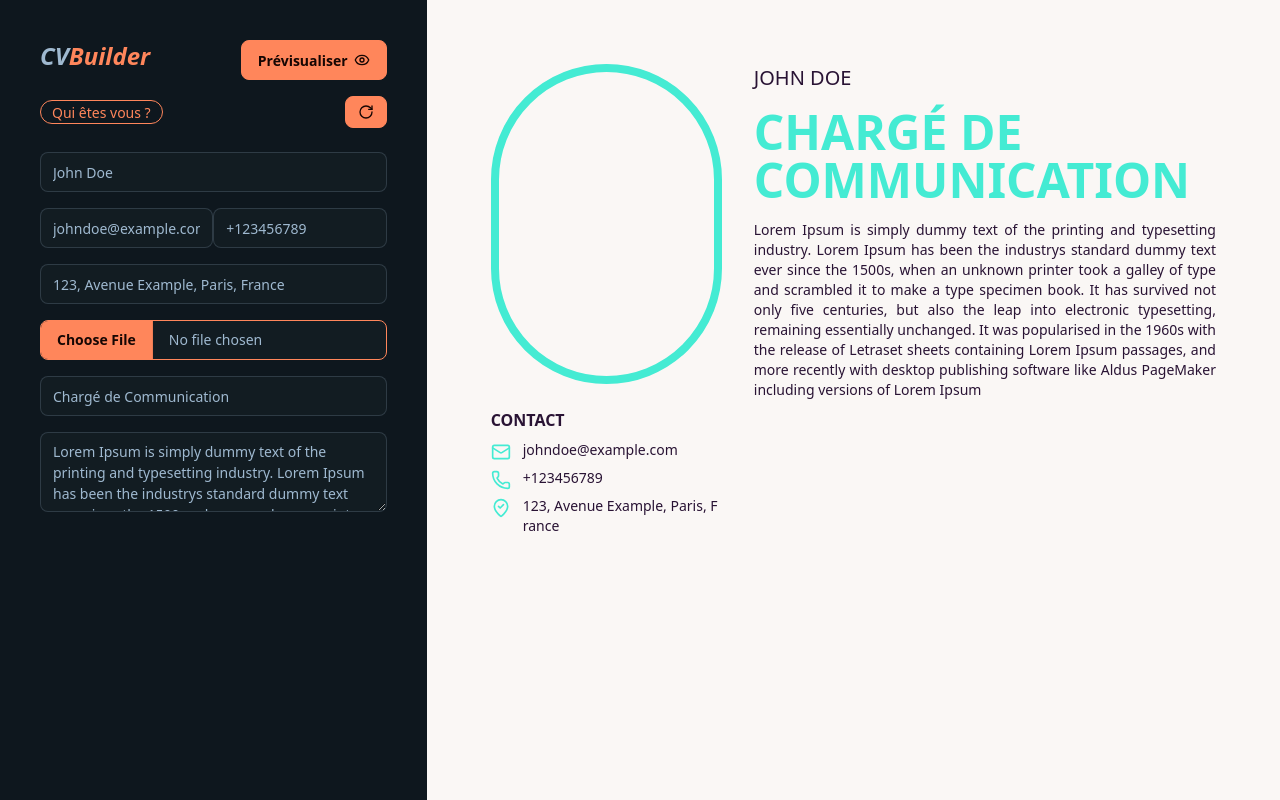
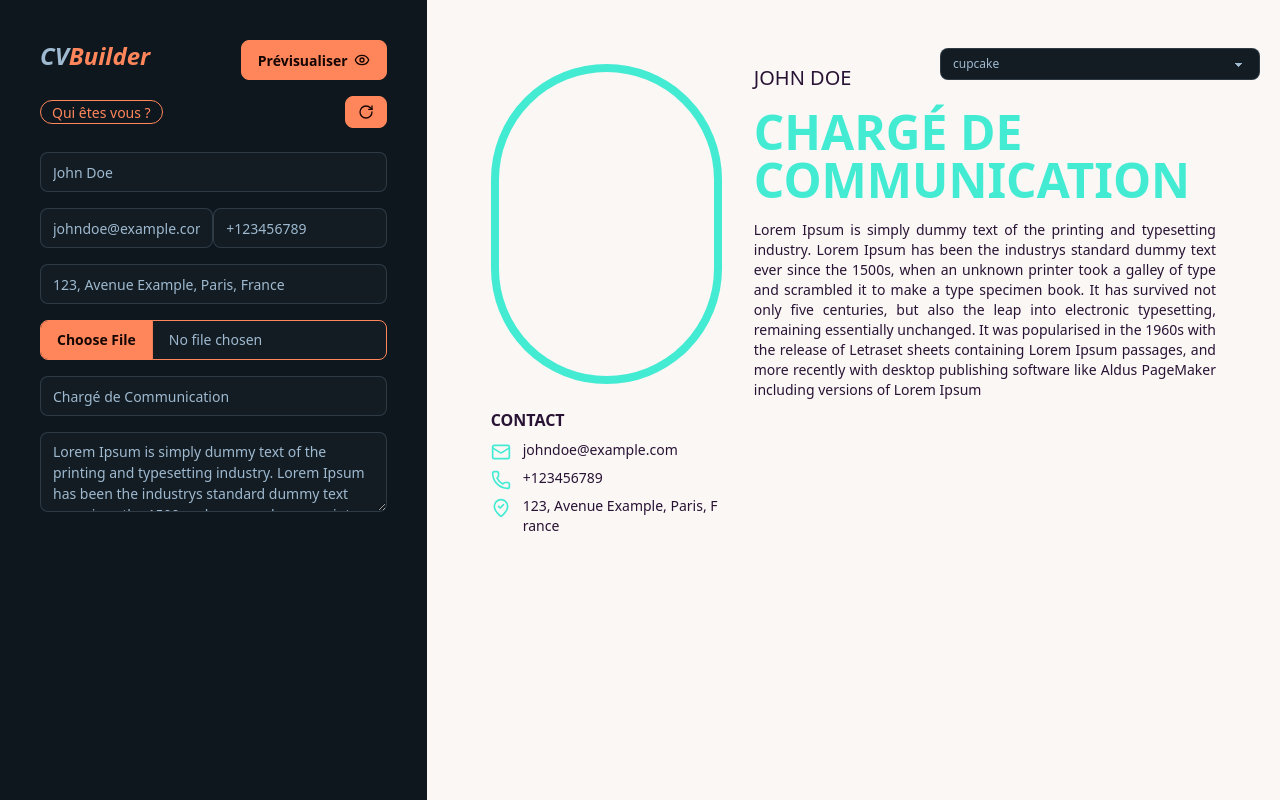
Before and after one commit to lhuilliermarc/cvbuilder, a Next.js app: page / in a window 1280 px wide. Built offline with nearby package versions, Linux system fonts and the light colour scheme.

Commit message:
themes cv

```diff
--- a/app/page.tsx
+++ b/app/page.tsx
@@ -78,6 +78,17 @@ export default function Home() {
               />
             </div>
           </div>
+          <select
+            value={theme}
+            onChange={(e) => setTheme(e.target.value)}
+            className="select select-bordered fixed z-[9999] select-sm top-12 right-5"
+          >
+            {themes.map((themeName) => (
+              <option key={themeName} value={themeName}>
+                {themeName}
+              </option>
+            ))}
+          </select>
           <div className="w-2/3 h-full bg-base-100 bg-[url('/file.svg')] bg-cover bg-center scrollable-preview">
             <div className="flex justify-center items-center">
               <CVPreview
```
